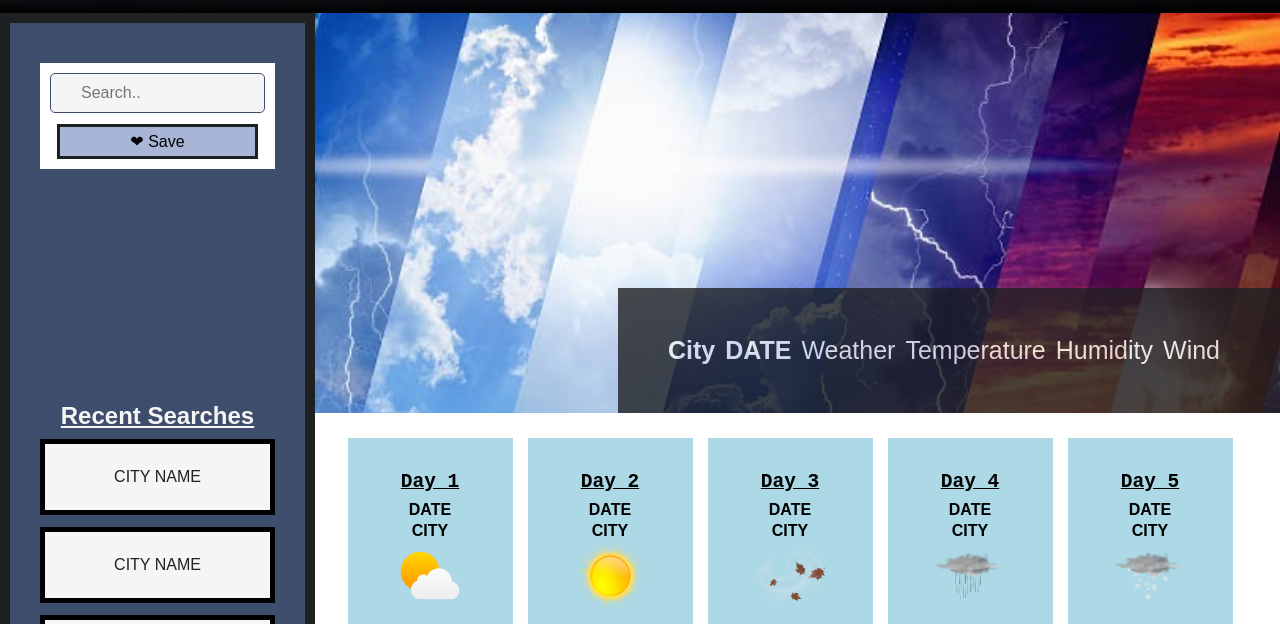
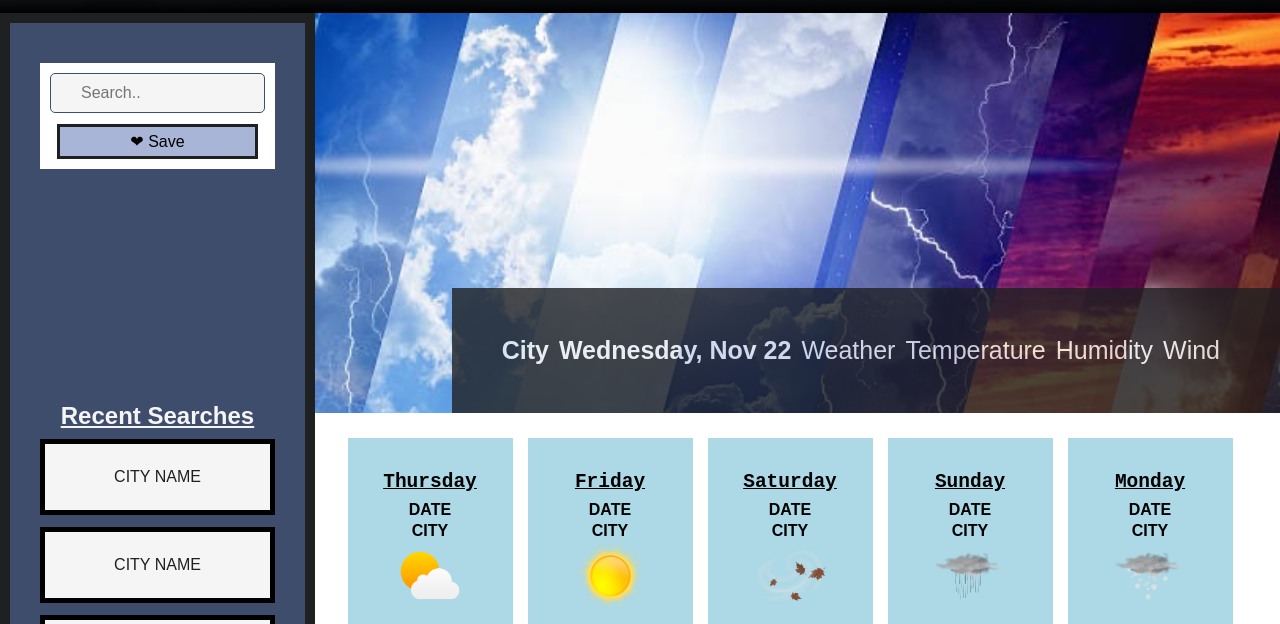
Before and after one commit to ravensandcrows/weather_dashboard, a plain HTML site: page index.html in a window 1280 px wide. Shown: the part 112-736 px from the top of the page. Drawn offline with nearby package versions, Linux system fonts and the light colour scheme.

Commit message:
added dates

```diff
--- /dev/null
+++ b/assets/js/day.js
@@ -0,0 +1,10 @@
+$(document).ready(function () {
+
+    // displays the current day + five day
+    $('#today').text(dayjs().format('dddd, MMM DD'));
+    $('#day-1').text(dayjs().add(1, 'day').format('dddd'));
+    $('#day-2').text(dayjs().add(2, 'day').format('dddd'));
+    $('#day-3').text(dayjs().add(3, 'day').format('dddd'));
+    $('#day-4').text(dayjs().add(4, 'day').format('dddd'));
+    $('#day-5').text(dayjs().add(5, 'day').format('dddd'));
+  });
--- a/index.html
+++ b/index.html
@@ -53,7 +53,7 @@
                 <div class="city-card">
                     <div class="banner banner-margin">
                         <h2 class="space city_name">City</h2>
-                        <h4 class="space">DATE</h4>
+                        <h4 class="space" id="today"></h4>
                         <ul class="banner-margin">
                             <li class="space"> Weather</li>
                             <li class="space">Temperature<li>
@@ -224,12 +224,13 @@
   <footer>
     <h3>Authentic Reports Made Simple</h3>
   </footer>
-    <!-- Connect to day.js for dates -->
+    <!-- connects the jquery and dayjs libraries -->
+    <script src="https://code.jquery.com/jquery-3.4.1.min.js"></script>
     <script
-      src="https://cdn.jsdelivr.net/npm/dayjs@1.11.3/dayjs.min.js"
-      integrity="sha256-iu/zLUB+QgISXBLCW/mcDi/rnf4m4uEDO0wauy76x7U="
-      crossorigin="anonymous"
+    src="https://cdn.jsdelivr.net/npm/dayjs@1.11.3/dayjs.min.js"
+    integrity="sha256-iu/zLUB+QgISXBLCW/mcDi/rnf4m4uEDO0wauy76x7U="
+    crossorigin="anonymous"
     ></script>
-    <!-- <script src="./assets/js/script.js"></script> -->
+    <script src="assets/js/day.js"></script>
 </body>
 </html>
```
Also changed, not shown: assets/js/weather.js (renamed from assets/js/script.js).
